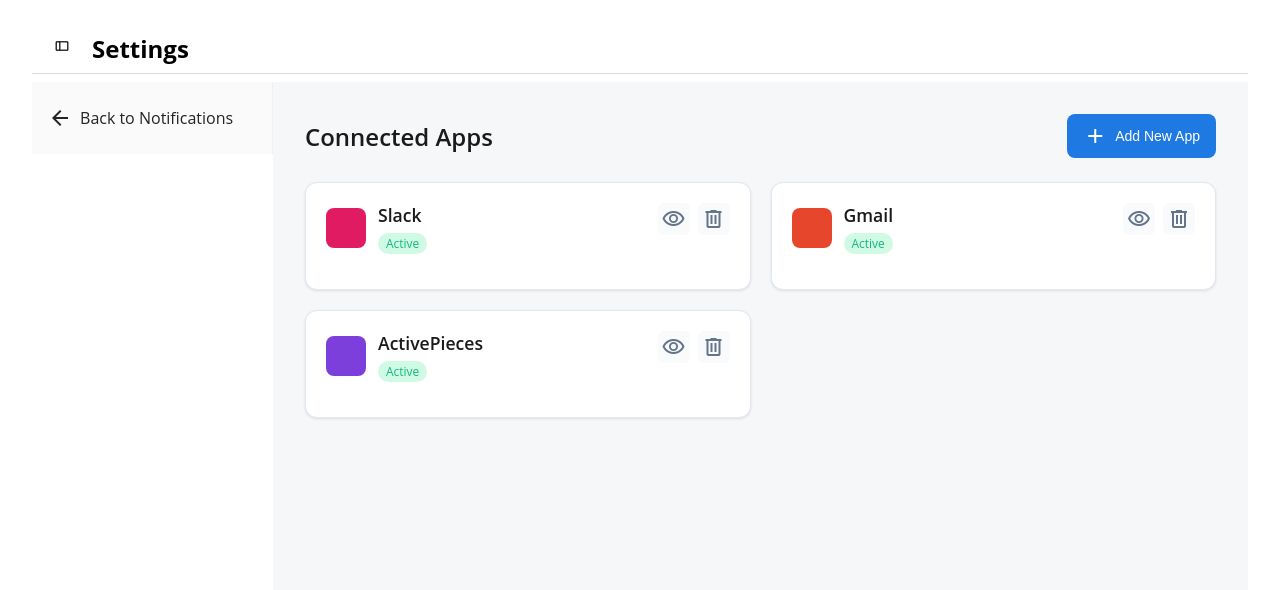
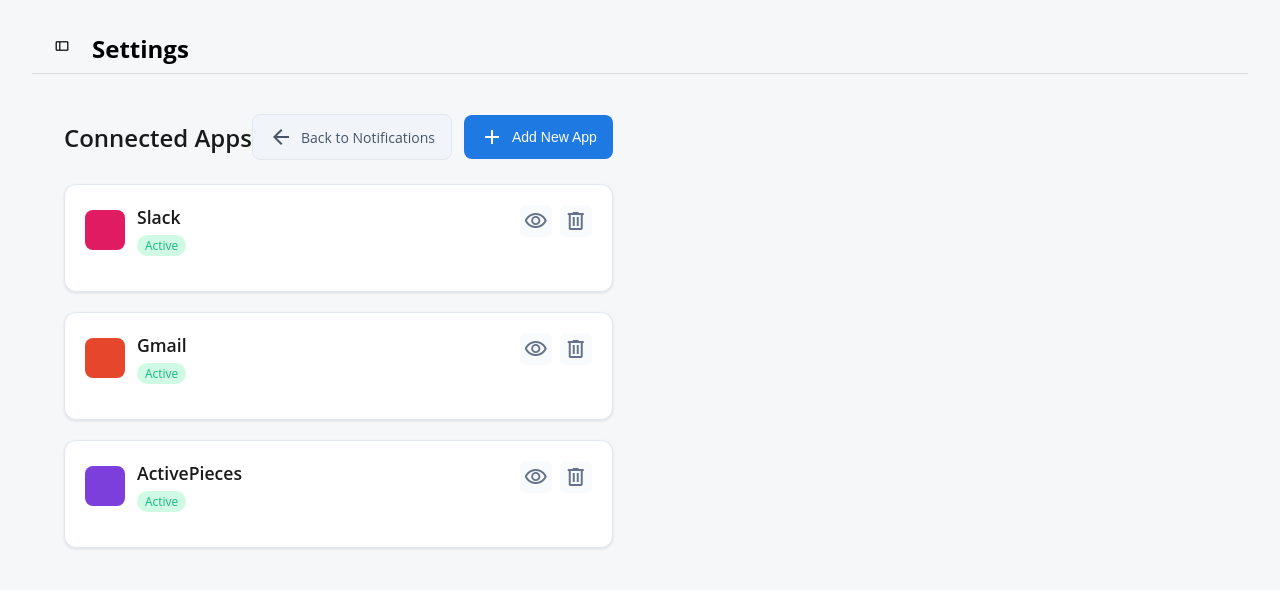
Before and after one commit to pascalwilbrink/notiview, an Angular app: page /settings in a window 1280 px wide. Shown: the top 590 px of the page. Built offline with nearby package versions, Linux system fonts and the light colour scheme.

Commit message:
Move back button to main area and remove sidebar

```diff
--- a/src/app/settings/page/settings/settings.component.css
+++ b/src/app/settings/page/settings/settings.component.css
@@ -1,46 +1,13 @@
 :host {
-    display: flex;
+    display: block;
+    background: #f5f7f9;
     height: 100%;
 }
 
 .settings-content {
     background: #f5f7f9;
-    flex: 1;
     height: 100vh;
     overflow-y: auto;
-}
-
-.nav {
-    display: flex;
-    flex-direction: column;
-    gap: 8px;
-    margin: 0 8px;
-}
-
-.nav__item {
-    display: flex;
-    gap: 8px;
-    padding: 8px;
-    border-radius: 5px;
-    text-decoration: none;
-    color: #242424;
-    align-items: center;
-}
-
-.nav__item:hover {
-    background: #EAEAEA;
-    cursor: pointer;
-}
-
-.nav__wrapper {
-    display: flex;
-    flex-direction: column;
-    height: 100%;
-    padding: 16px 0;
-}
-
-.nav--main {
-    flex: 1;
 }
 
 .settings-section {
@@ -59,6 +26,12 @@
     font-size: 1.5rem;
     font-weight: 600;
     color: #1a1a1a;
+}
+
+.header-actions {
+    display: flex;
+    gap: 12px;
+    align-items: center;
 }
 
 .btn {
@@ -357,6 +330,11 @@
         gap: 16px;
     }
 
+    .header-actions {
+        flex-direction: column;
+        width: 100%;
+    }
+
     .form-actions {
         flex-direction: column;
     }
--- a/src/app/settings/page/settings/settings.component.html
+++ b/src/app/settings/page/settings/settings.component.html
@@ -1,30 +1,18 @@
 <nv-page [heading]="'Settings'" (sidenavToggle)="onSidenavToggle()">
-  <nv-sidenav [opened]="sidenavOpen()">
-    <div opened class="nav__wrapper">
-      <nav class="nav nav--main">
-        <a class="nav__item" routerLink="/">
-          <i class="material-symbols-outlined">arrow_back</i>
-          <span>Back to Notifications</span>
-        </a>
-      </nav>
-    </div>
-    <div closed>
-      <nav class="nav nav--closed">
-        <a class="nav__item" routerLink="/">
-          <i class="material-symbols-outlined">arrow_back</i>
-        </a>
-      </nav>
-    </div>
-  </nv-sidenav>
-
   <main class="settings-content">
     <div class="settings-section">
       <div class="section-header">
         <h3>Connected Apps</h3>
-        <button class="btn btn--primary" (click)="showCreateForm = !showCreateForm">
-          <i class="material-symbols-outlined">add</i>
-          Add New App
-        </button>
+        <div class="header-actions">
+          <a class="btn btn--secondary" routerLink="/">
+            <i class="material-symbols-outlined">arrow_back</i>
+            <span>Back to Notifications</span>
+          </a>
+          <button class="btn btn--primary" (click)="showCreateForm = !showCreateForm">
+            <i class="material-symbols-outlined">add</i>
+            Add New App
+          </button>
+        </div>
       </div>
 
       <!-- Create App Form -->
--- a/src/app/settings/page/settings/settings.component.ts
+++ b/src/app/settings/page/settings/settings.component.ts
@@ -1,7 +1,6 @@
 import { Component, signal } from '@angular/core';
 import { RouterLink } from '@angular/router';
 import { PageComponent } from '../../../common/components/page/page.component';
-import { SidenavComponent } from '../../../common/components/sidenav/sidenav.component';
 import { App, AppService } from '../../../app/services/app.service';
 import { FormBuilder, FormGroup, ReactiveFormsModule, Validators } from '@angular/forms';
 import { NgFor, NgIf } from '@angular/common';
@@ -12,7 +11,6 @@
   imports: [
     RouterLink,
     PageComponent,
-    SidenavComponent,
     ReactiveFormsModule,
     NgFor,
     NgIf
@@ -22,7 +20,6 @@
 })
 export class SettingsComponent {
 
-  sidenavOpen = signal<boolean>(true);
   apps = signal<App[]>([]);
   showCreateForm = false;
   showAppKey: { [key: number]: boolean } = {};
@@ -51,7 +48,7 @@
   }
 
   onSidenavToggle() {
-    this.sidenavOpen.set(!this.sidenavOpen());
+    // No longer needed since we removed the sidebar
   }
 
   onCreateApp() {
```
